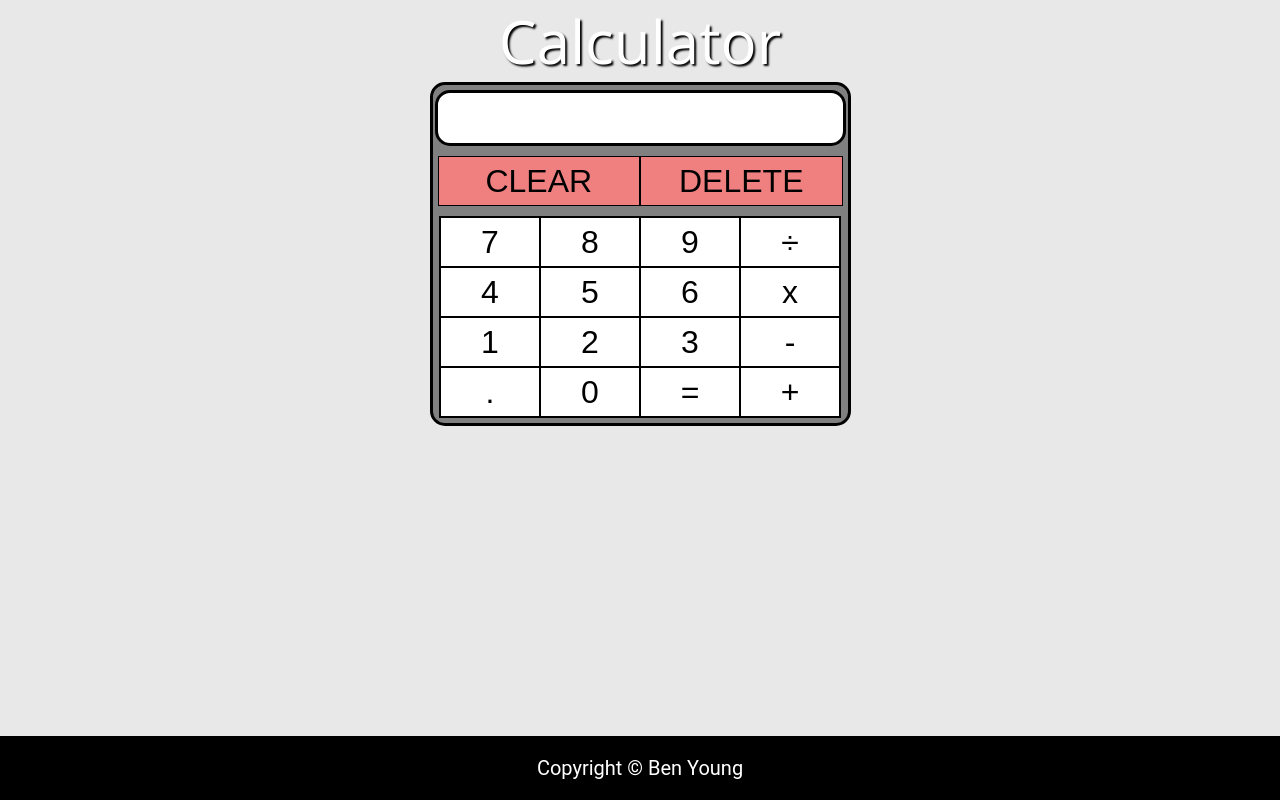
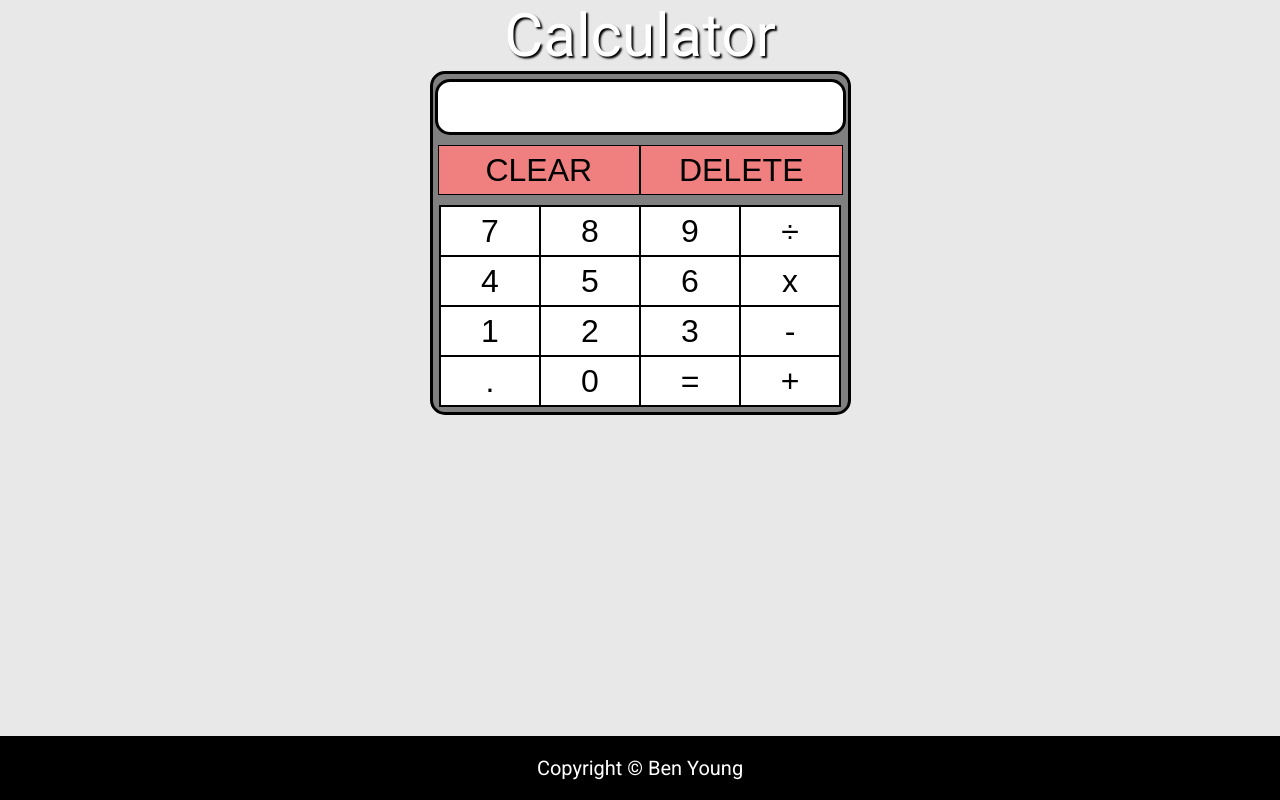
Before and after one commit to BenYoung03/calculator, a plain HTML site: page index.html in a window 1280 px wide. Drawn offline with nearby package versions, Linux system fonts and the light colour scheme.

Commit message:
Update fonts

```diff
--- a/styles.css
+++ b/styles.css
@@ -1,4 +1,4 @@
-@import url('https://fonts.googleapis.com/css?family=Open+Sans&display=swap');
+@import url('https://fonts.googleapis.com/css?family=Roboto&display=swap');
 body {
     padding: 0;
     margin: 0;
@@ -10,7 +10,7 @@ body {
     text-align: center;
     font-size: 60px;
     margin: 0;
-    font-family: 'Open Sans', sans-serif;
+    font-family: 'Roboto', sans-serif;
     font-weight: 100;
     color: #fff;
     text-shadow: 2px 2px 2px #000;
```
